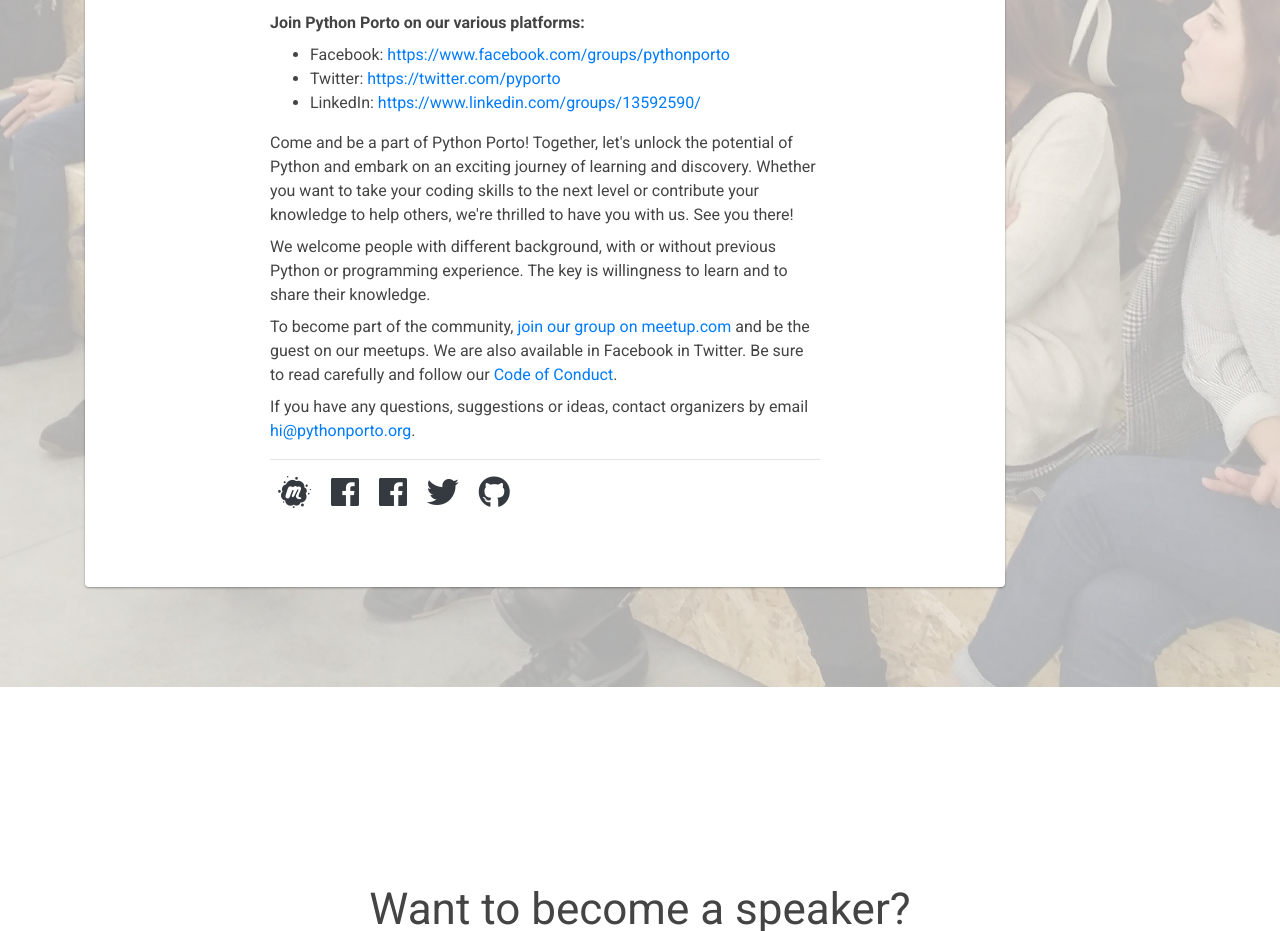
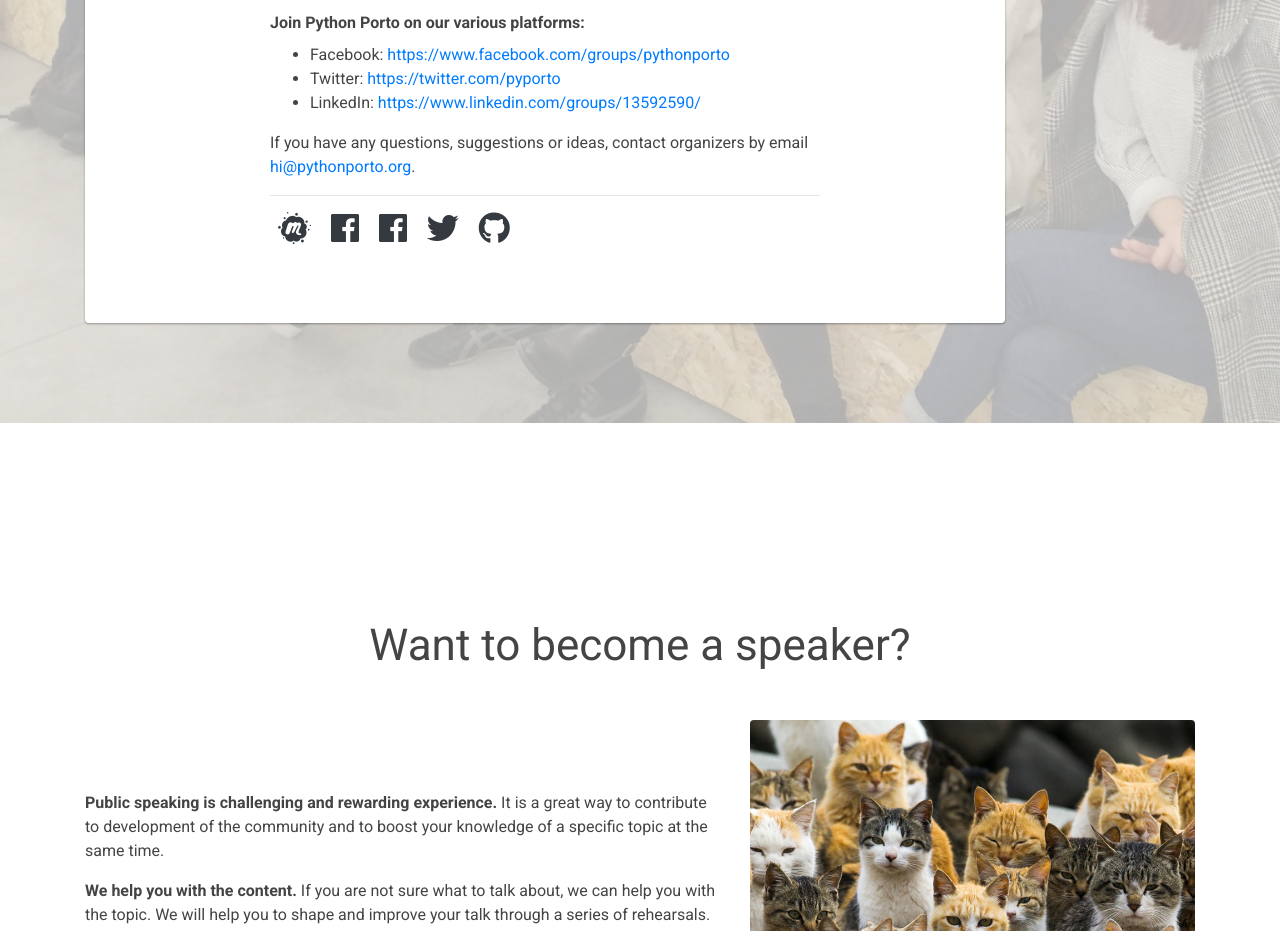
Before and after one commit to pyporto/pyporto.github.io, a plain HTML site: page index.html in a window 1280 px wide. Shown: the part 1017-1948 px from the top of the page. Drawn offline with nearby package versions, Linux system fonts and the light colour scheme.

Commit message:
Update index.html

```diff
--- a/index.html
+++ b/index.html
@@ -105,10 +105,23 @@
               <p class="text-h4 text-left">
                 <b>Why join Python Porto?</b>
                 <ul class="text-h4 text-left">
-                  <li><b>Knowledge Sharing:</b> Python Porto is all about learning from one another. Our members come from diverse backgrounds, each bringing their unique perspectives and expertise to the table. Whether you want to dive into Python's core concepts, explore its vast libraries, or discuss best practices, you'll find a wealth of knowledge waiting for you.</li>
-                  <li><b>Networking Opportunities:</b> Building connections in the tech industry is essential for personal and professional growth. Python Porto offers a supportive network of like-minded individuals where you can collaborate on projects, find mentors, or seek career advice.</li>
-                  <li><b>Events and Workshops:</b> Stay up-to-date with the latest trends and developments in the Python ecosystem through our regular events and workshops. We host informative talks, hands-on coding sessions, and even hackathons to challenge your skills and creativity.</li>
-                  <li><b>Social Engagement:</b> Beyond just code, Python Porto is a friendly and fun community. Engage in discussions, share memes, or participate in our social activities. We believe in creating an inclusive space where everyone feels welcome and valued.</li>
+                  <li><b>Knowledge Sharing:</b> Python Porto is all about learning from one
+                    another. Our members come from diverse backgrounds, each bringing their
+                    unique perspectives and expertise to the table. Whether you want to dive
+                    into Python's core concepts, explore its vast libraries, or discuss best
+                    practices, you'll find a wealth of knowledge waiting for you.</li>
+                  <li><b>Networking Opportunities:</b> Building connections in the tech
+                    industry is essential for personal and professional growth. Python Porto
+                    offers a supportive network of like-minded individuals where you can
+                    collaborate on projects, find mentors, or seek career advice.</li>
+                  <li><b>Events and Workshops:</b> Stay up-to-date with the latest trends and
+                    developments in the Python ecosystem through our regular events and
+                    workshops. We host informative talks, hands-on coding sessions, and even
+                    hackathons to challenge your skills and creativity.</li>
+                  <li><b>Social Engagement:</b> Beyond just code, Python Porto is a friendly
+                    and fun community. Engage in discussions, share memes, or participate in
+                    our social activities. We believe in creating an inclusive space where
+                    everyone feels welcome and valued.</li>
                 </ul>
               </p>
 
@@ -123,24 +136,6 @@
               </p>
 
               <p class="text-h4 text-left">
-                Come and be a part of Python Porto! Together, let's unlock the potential
-                of Python and embark on an exciting journey of learning and discovery. Whether
-                you want to take your coding skills to the next level or contribute your
-                knowledge to help others, we're thrilled to have you with us. See you there!
-              </p>
-
-              <p class="text-h4 text-left">
-                We welcome people with different
-                background, with or without previous Python or programming experience. The key is willingness to
-                learn and to share their knowledge.
-              </p>
-              <p class="text-h4 text-left">
-                To become part of the community, <a href="https://meetup.com/pyporto/">join our group on meetup.com</a>
-                and be the guest on our meetups. We are also available in Facebook in Twitter.
-                Be sure to read carefully and follow our
-                <a href="https://www.meetup.com/pyporto/pages/28614194/Code_of_Conduct/">Code of Conduct</a>.
-              </p>
-              <p class="text-h4 text-left">
                 If you have any questions, suggestions or ideas, contact organizers by email
                 <a href="mailto:hi@pythonporto.org">hi@pythonporto.org</a>.
               </p>
@@ -149,8 +144,7 @@
               <p class="text-left">
                 <a class="text-dark px-2" href="https://meetup.com/pyporto"><i class="fab fa-2x fa-meetup"></i></a>
                 <a class="text-dark px-2" href="https://www.facebook.com/pyporto"><i class="fab fa-2x fa-facebook"></i></a>
-                <a class="text-dark px-2" href="https://www.facebook.com/groups/pythonporto"><i
-                  class="fab fa-2x fa-facebook"></i></a>
+                <a class="text-dark px-2" href="https://www.facebook.com/groups/pythonporto"><i class="fab fa-2x fa-facebook"></i></a>
                 <a class="text-dark px-2" href="http://twitter.com/pyporto"><i class="fab fa-2x fa-twitter"></i></a>
                 <a class="text-dark px-2" href="http://github.com/pyporto/"><i class="fab fa-2x fa-github"></i></a>
               </p>
```
